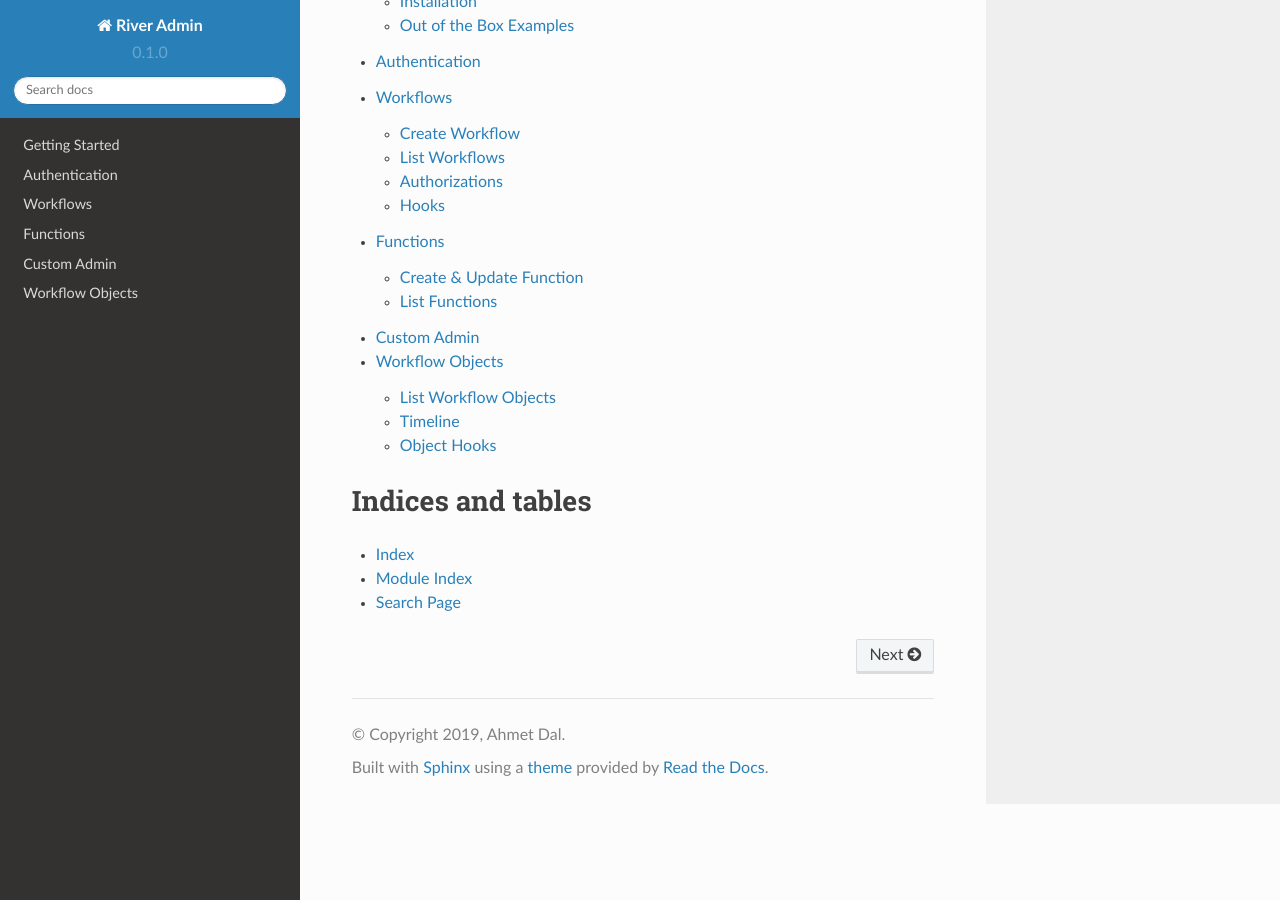
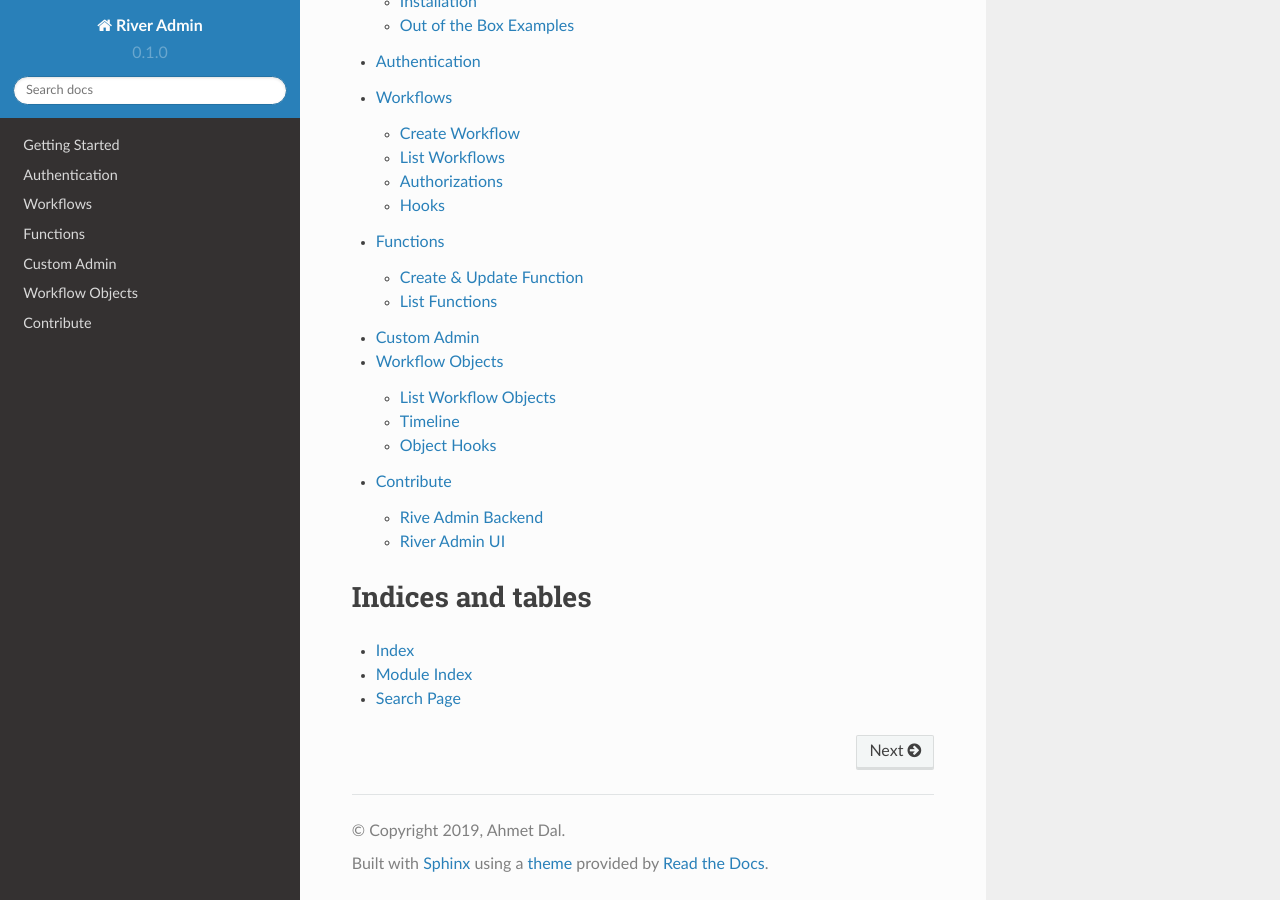
Before and after one commit to javrasya/river-admin, a Sphinx documentation site: the page built from docs/index.rst, in a window 1280 px wide and 900 px high, scrolled down 1726 px. Built offline with Sphinx 7.4.7 and the Read the Docs theme 2.0.0, drawn with Linux system fonts in a browser that asks for light colours.

Commit message:
Include contribute in the documentation

```diff
--- a/DEVELOPMENT.rst
+++ b/docs/contribute.rst
@@ -1,12 +1,14 @@
-River Admin Development
-=======================
+.. _`Contribute`:
+
+Contribute
+==========
 
 ``River Admin`` consists of two parts that are backend and ui.
 It is built with `Django Rest Framework`_ on the backend
 side whereas Vue_ on the front end side.
 
-River Admin Backend
--------------------
+Rive Admin Backend
+------------------
 ``River Admin`` backend side is built with ``Django``
 and `Django Rest Framework`_. So you need ``Django``
 development environment to be set up.
@@ -53,7 +55,6 @@ To run it for a specific environment;
    .. code:: bash
 
        tox -e py34-dj2.1
-s
 
 River Admin UI
 --------------
--- a/docs/index.rst
+++ b/docs/index.rst
@@ -92,6 +92,7 @@ Contents
    function/index
    custom_admin
    workflow_object/index
+   contribute
 
 
 Indices and tables
```
Also changed, not shown: README.rst (+4 -4 lines).
